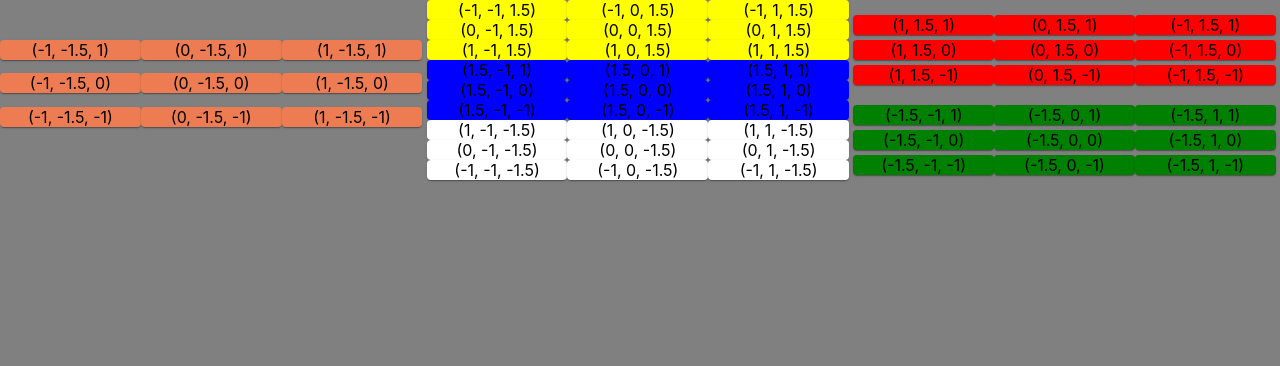
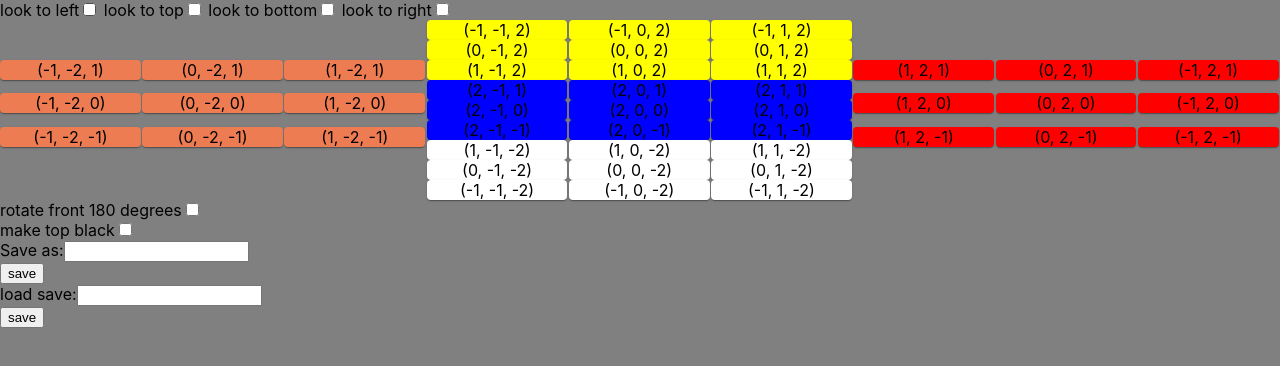
Before and after one commit to TheAlexSannikov/rubiks, a React (Create React App) app: page / in a window 1280 px wide. Shown: the top 366 px of the page. Built offline with nearby package versions, Linux system fonts and the light colour scheme.

Commit message:
sorting works, before rework mapping

```diff
--- a/package.json
+++ b/package.json
@@ -7,7 +7,9 @@
     "@testing-library/jest-dom": "^5.11.9",
     "@testing-library/react": "^11.2.3",
     "@testing-library/user-event": "^12.6.2",
+    "@types/mathjs": "^9.4.2",
     "material-ui": "^0.20.2",
+    "mathjs": "^9.4.4",
     "mongoose": "^6.0.4",
     "react": "^17.0.1",
     "react-dom": "^17.0.1",
--- a/src/App.css
+++ b/src/App.css
@@ -36,7 +36,7 @@ body {
 .cubepiece {
   display: flex;
   justify-content: center;
-  min-width: 11vw;
+  width: 11vw;
 }
 
 .cubeRow {
--- a/src/Cube.js
+++ b/src/Cube.js
@@ -2,38 +2,39 @@ import React from "react";
 import "./App.css";
 import { Grid } from "@material-ui/core";
 import CubeFace from "./CubeFace";
+import { pi, rotate } from "mathjs";
 
 const faceNames = ["BOTTOM", "FRONT", "RIGHT", "BACK", "LEFT", "TOP"];
 
 const faceCharacteristics = {
 	FRONT: {
 		initialColor: "BLUE",
-		rowColTopLeft: [1,-1],
+		rowColTopLeft: [1, -1],
 		faceCoords: { frozen: "+X", row: "Y", col: "Z" },
 	},
 	BACK: {
 		initialColor: "GREEN",
-		rowColTopLeft: [1,-1], // guess
+		rowColTopLeft: [1, -1], // guess
 		faceCoords: { frozen: "-X", row: "Y", col: "Z" },
 	},
 	RIGHT: {
 		initialColor: "RED",
-		rowColTopLeft: [1,1],
+		rowColTopLeft: [1, 1],
 		faceCoords: { frozen: "+Y", row: "X", col: "Z" },
 	},
 	LEFT: {
 		initialColor: "ORANGE",
-		rowColTopLeft: [1,-1],
+		rowColTopLeft: [1, -1],
 		faceCoords: { frozen: "-Y", row: "X", col: "Z" },
 	},
 	TOP: {
 		initialColor: "YELLOW",
-		rowColTopLeft: [-1,-1],
+		rowColTopLeft: [-1, -1],
 		faceCoords: { frozen: "+Z", row: "Y", col: "X" },
 	},
 	BOTTOM: {
 		initialColor: "WHITE",
-		rowColTopLeft: [1,-1],
+		rowColTopLeft: [1, -1],
 		faceCoords: { frozen: "-Z", row: "Y", col: "X" },
 	},
 };
@@ -42,25 +43,18 @@ const axes = { x: "X", y: "Y", z: "Z" };
 
 const rotationDirs = { cw: -90, ccw: +90 };
 
-// used to distinguish top, meat, bottom layers on each face. Assuming rendered for viewing at front face.
-const rowTopLeft = {
-	// may not be correct yet
-	FRONT: 1,
-	BACK: 1,
-	RIGHT: 1,
-	LEFT: 1,
-	TOP: -1,
-	BOTTOM: 1,
+const pieceFilter = {
+	all: { min: [-2, -2, -2], max: [2, 2, 2] },
+	posX: { min: [1, -2, -2], max: [2, 2, 2] },
+	negX: { min: [-2, -2, -2], max: [-1, 2, 2] },
+	posY: { min: [-2, 1, -2], max: [2, 2, 2] },
+	negY: { min: [-2, -2, -2], max: [2, -1, 2] },
+	posZ: { min: [-2, -2, 1], max: [2, 2, 2] },
+	negZ: { min: [-2, -2, -2], max: [2, 2, -1] },
 };
 
-const pieceFilter = {
-	posX: "POSX",
-	negX: "NEGX",
-	posY: "POSY",
-	negY: "NEGY",
-	posZ: "POSZ",
-	negZ: "NEGZ",
-};
+// a better way to iterate through pieces
+const cubeMap = new Map();
 
 class Cube extends React.Component {
 	constructor(props) {
@@ -75,7 +69,6 @@ class Cube extends React.Component {
 		this.rotateFrontCW = this.rotateFrontCW.bind(this);
 		this.rotateFront180Deg = this.rotateFront180Deg.bind(this);
 		this.rotateFrontCCW = this.rotateFrontCCW.bind(this);
-		this.makeTopBlack = this.makeTopBlack.bind(this); //debug purposes
 		this.getTopControls = this.getTopControls.bind(this);
 		this.getBottomControls = this.getBottomControls.bind(this);
 	}
@@ -110,8 +103,6 @@ class Cube extends React.Component {
 			newCube[faceName] = newFace;
 		}
 		await this.setState({ cube: newCube });
-		console.log("this.state.cube");
-		console.log(this.state.cube);
 	}
 
 	// helper to loadInitialState. frozenCoord is set to +/- 1.5, other coordinates depend on row/col
@@ -119,31 +110,33 @@ class Cube extends React.Component {
 		const frozenCoord = newFace.faceCoords.frozen;
 		const rowCoord = newFace.faceCoords.row;
 		const colCoord = newFace.faceCoords.col;
-		let coordinates = {};
+		let coordinates = [];
 		switch (frozenCoord) {
 			case "+X": // front
-				coordinates = { x: 1.5, y: col, z: row }; // coord system may not be correct TODO: fix
+				coordinates = [2, col, row];
 				break;
 			case "-X": // back
-				coordinates = { x: -1.5, y: col, z: row };
+				coordinates = [-2, col, row]; // coord system may not be correct TODO: fix
 				break;
 			case "+Y": // right
-				coordinates = { x: col, y: 1.5, z: row };
+				coordinates = [col, 2, row];
 				break;
 			case "-Y": // left
-				coordinates = { x: col, y: -1.5, z: row };
+				coordinates = [col, -2, row];
 				break;
 			case "+Z": //top
-				coordinates = { x: row, y: col, z: 1.5 };
+				coordinates = [row, col, 2];
 				break;
 			case "-Z": // bottom
-				coordinates = { x: row, y: col, z: -1.5 };
+				coordinates = [row, col, -2];
 				break;
 
 			default:
 				throw new Error("frozenCoord does not have a valid case!");
 		}
-		return { color: color, coordinates: coordinates };
+		const piece = { color: color, coordinates: coordinates };
+		cubeMap.set(coordinates, piece);
+		return piece;
 	}
 
 	// use rotation matrix
@@ -162,10 +155,10 @@ class Cube extends React.Component {
 
 		switch (faceOfRotation) {
 			case "FRONT":
-				this.rotateHelper(pieceFilter.posX, axes.X, dir);
+				this.rotateHelper(pieceFilter.posX, axes.x, dir);
 				break;
 			case "BACK":
-				this.rotateHelper(pieceFilter.negX, axes.X, dir); // mirror this?
+				this.rotateHelper(pieceFilter.negX, axes.x, dir); // mirror this?
 				break;
 
 			default:
@@ -173,81 +166,125 @@ class Cube extends React.Component {
 		}
 	}
 
-	//performs actual rotation, updating this.state.cube
-	rotateHelper(filter, axis, degrees) {
-		// filter out pieces that match the filter. Look through each face.
-		for (const face in this.state.cube) {
-			console.log(face);
+	// rotates all faces matching the filter along the specified axis by specified degrees. Updates this.state.cube
+	rotateHelper(filter, axisOfRotation, piRadians) {
+		console.log(
+			"in rotate helper. args: " +
+				filter +
+				" " +
+				axisOfRotation +
+				" " +
+				piRadians
+		);
+
+		// setup rotation
+		// TODO: hardcode common values to avoid rounding?
+		const cos = Math.cos(Math.PI * piRadians);
+		const sin = Math.sin(Math.PI * piRadians);
+		let rotationMatrix = [];
+
+		switch (axisOfRotation) {
+			case axes.x:
+				rotationMatrix = [1, 0, 0];
+				break;
+			case axes.y:
+				rotationMatrix = [0, 1, 0];
+				break;
+			case axes.z:
+				rotationMatrix = [0, 0, 1];
+				break;
+			default:
+				throw new Error(
+					"axisOfRotation is not valid: " + axisOfRotation
+				);
 		}
-	}
+		// matchignPieces is directly mapped to cube. matchingPiecesBeforeRotation has their colors before the rotation.
+		let matchingPieces = this.filterPieces(filter);
+		const matchingPiecesBeforeRotation = new Map(matchingPieces);
 
-	// rotates all faces matching the filter along the specified axis by specified degrees
-	rotateHelper(filter, axisOfRotation, degrees) {}
+		// console.log("this.state.cube before");
+		// console.log(this.state.cube);
+		// console.log("matchingPieces before");
+		// console.log(matchingPieces);
 
-	lookToRightFace() {
-		const faces = this.state.cube;
-		let newFaces = {};
-		newFaces["FRONT"] = faces["RIGHT"];
-		newFaces["RIGHT"] = faces["BACK"];
-		newFaces["BACK"] = faces["LEFT"];
-		newFaces["LEFT"] = faces["FRONT"];
+		// calculate new coordinates for each piece - ie which piece will be recolored
+		for (const pieceMap of matchingPiecesBeforeRotation) {
+			let newPieceMatrix = rotate(
+				pieceMap[1].coordinates,
+				Math.PI * piRadians,
+				rotationMatrix
+			);
 
-		newFaces["TOP"] = this.rotateFace(faces["TOP"], "cw");
-		newFaces["BOTTOM"] = this.rotateFace(faces["BOTTOM"], "ccw");
-		this.setState({ faces: newFaces });
+			// round the coordinates
+			for (let i = 0; i < 3; i++)
+				newPieceMatrix[i] = Math.round(newPieceMatrix[i]);
+
+			// update color
+			console.log("matchingPieces");
+			console.log(matchingPieces);
+			console.log(newPieceMatrix, pieceMap[1].color);
+
+			if (!matchingPieces.has(newPieceMatrix)) {
+				console.log(newPieceMatrix);
+				throw new Error(
+					"calculated coordinates are not in matchingPieces!"
+				);
+			}
+
+			let pieceToBeUpdated = matchingPieces.get(newPieceMatrix);
+			console.log(pieceToBeUpdated);
+			pieceToBeUpdated.color = pieceMap[1].color;
+
+			matchingPieces.set(newPieceMatrix, {
+				coordinates: newPieceMatrix,
+				color: pieceMap[1].color,
+			});
+		}
+		console.log("matchingPieces after");
+		console.log(matchingPieces);
+
+		// console.log("this.state.cube after");
 		// console.log(this.state.cube);
 	}
 
+	// returns an array of pieces that satisfy the filter
+	filterPieces(filter) {
+		// let matchingPieces = [];
+		// filter out pieces that match the filter. Look through each face.
+		// TODO: may rework for efficient
+
+		const matchingPieces = new Map();
+
+		[...cubeMap].filter(([k, v]) => {
+			for (let i = 0; i < 3; i++) {
+				if (!(k[i] >= filter.min[i] && k[i] <= filter.max[i])) return;
+			}
+			matchingPieces.set(k, v);
+		});
+
+		console.log("matchingPieces");
+		console.log(matchingPieces);
+		return matchingPieces;
+	}
+
+	lookToRightFace() {
+		console.log("looking to right face");
+		this.rotateHelper(pieceFilter.all, axes.z, -0.5);
+	}
+
 	lookToLeftFace() {
-		const faces = this.state.cube;
-		let newFaces = {};
-		newFaces["FRONT"] = faces["LEFT"];
-		newFaces["LEFT"] = faces["BACK"];
-		newFaces["BACK"] = faces["RIGHT"];
-		newFaces["RIGHT"] = faces["FRONT"];
-		newFaces["TOP"] = this.rotateFace(faces["TOP"], "ccw");
-		newFaces["BOTTOM"] = this.rotateFace(faces["BOTTOM"], "cw");
-		this.setState({ faces: newFaces });
-		// console.log(this.state.cube);
+		console.log("looking to left face");
+		this.rotateHelper(pieceFilter.all, axes.z, +0.5);
 	}
 
 	lookToTopFace() {
-		const faces = this.state.cube;
-		let newFaces = {};
-		newFaces["FRONT"] = faces["TOP"];
-		newFaces["TOP"] = this.rotateFace(
-			this.rotateFace(faces["BACK"], "cw"),
-			"cw"
-		); //fix issue?
-		newFaces["BACK"] = this.rotateFace(
-			this.rotateFace(faces["BOTTOM"], "cw"),
-			"cw"
-		); //fix issue?;
-		newFaces["BOTTOM"] = faces["FRONT"];
-
-		newFaces["LEFT"] = this.rotateFace(faces["LEFT"], "cw");
-		newFaces["RIGHT"] = this.rotateFace(faces["RIGHT"], "ccw");
-		this.setState({ faces: newFaces });
-		// console.log(this.state.cube);
+		console.log("looking to top face");
+		this.rotateHelper(pieceFilter.all, axes.y, -0.5);
 	}
 
 	lookToBottomFace() {
-		const faces = this.state.cube;
-		let newFaces = {};
-		newFaces["FRONT"] = faces["BOTTOM"];
-		newFaces["BOTTOM"] = this.rotateFace(
-			this.rotateFace(faces["BACK"], "cw"),
-			"cw"
-		); //fix issue?
-		newFaces["BACK"] = this.rotateFace(
-			this.rotateFace(faces["TOP"], "cw"),
-			"cw"
-		); //fix issue?
-		newFaces["TOP"] = faces["FRONT"];
-		newFaces["LEFT"] = this.rotateFace(faces["LEFT"], "ccw");
-		newFaces["RIGHT"] = this.rotateFace(faces["RIGHT"], "cw");
-		this.setState({ faces: newFaces });
-		// console.log(this.state.cube);
+		console.log("looking to bottom face");
+		this.rotateHelper(pieceFilter.all, axes.y, +0.5);
 	}
 
 	rotateFrontCW(cube, directlyUpdateCube) {
@@ -298,8 +335,8 @@ class Cube extends React.Component {
 	}
 
 	rotateFront180Deg(cube) {
-		let newCube = this.rotateFrontCW(cube);
-		return this.rotateFrontCW(newCube);
+		console.log("rotate front 180 degrees");
+		this.rotateHelper(pieceFilter.posX, axes.x, 1);
 	}
 
 	rotateFrontCCW(cube, directlyUpdateCube) {
@@ -312,26 +349,6 @@ class Cube extends React.Component {
 		} else {
 			return newCube;
 		}
-	}
-
-	makeTopBlack() {
-		let newFaces = JSON.parse(JSON.stringify(this.state.cube));
-		let face = this.state.cube["FRONT"];
-		if (
-			face === undefined ||
-			face[0] === undefined ||
-			face[0][0] === undefined
-		) {
-			console.log("could not set top black");
-			return;
-		}
-		for (let i = 0; i < 3; i++) {
-			for (let j = 0; j < 3; j++) {
-				face[i][j] = "BLACK";
-			}
-		}
-		newFaces["TOP"] = face;
-		this.setState({ faces: newFaces });
 	}
 
 	getTopControls() {
@@ -425,7 +442,8 @@ class Cube extends React.Component {
 		);
 	}
 
-	render() {
+	// gets cube. In grid, etc.
+	getRenderableCube() {
 		let renderableFaces = {};
 		for (const faceName of faceNames) {
 			const renderableFace = (
@@ -437,8 +455,6 @@ class Cube extends React.Component {
 			);
 			renderableFaces[faceName] = renderableFace;
 		}
-		console.log("renderableFaces:");
-		console.log(renderableFaces);
 
 		return (
 			<>
@@ -463,9 +479,22 @@ class Cube extends React.Component {
 						<Grid item xs="3"></Grid>
 						{renderableFaces["RIGHT"]}
 						<Grid item xs="3"></Grid>
-						{renderableFaces["BACK"]}
+						{/* {renderableFaces["BACK"]} */}
 					</Grid>
 				</Grid>
+			</>
+		);
+	}
+
+	render() {
+		const topControls = this.getTopControls();
+		const bottomControls = this.getBottomControls();
+		const renderableCube = this.getRenderableCube();
+		return (
+			<>
+				{topControls}
+				{renderableCube}
+				{bottomControls}
 			</>
 		);
 	}
--- a/src/CubeFace.js
+++ b/src/CubeFace.js
@@ -13,8 +13,6 @@ class CubeFace extends React.Component {
 
 	getFace() {
 		if (this.props.face === undefined) return;
-		console.log("this.props.face");
-		console.log(this.props.face);
 		const topIndex = (this.props.face.rowColTopLeft[0] == 1) ? 1 : -1;
 		const bottomIndex = (this.props.face.rowColTopLeft[0] == 1) ? -1 : 1;
 		return (
@@ -27,7 +25,6 @@ class CubeFace extends React.Component {
 	}
 
 	render() {
-		console.log("getting face");
 		return <>{this.getFace()}</>;
 	}
 }
--- a/src/CubeRow.js
+++ b/src/CubeRow.js
@@ -3,21 +3,20 @@ import "./App.css";
 import { Grid, Paper } from "@material-ui/core";
 
 function CubeRow(props) {
-	console.log("CubeRow.js: props");
-	console.log(props);
 	if (props.face === undefined || props.row === undefined) return;
+
 
 	let piecesOfRow = [];
 	for (const colNum in props.face.grid[props.row]) {
-		const coordinates = props.face["grid"][props.row][colNum].coordinates;
+		const coordinates = props.face.grid[props.row][colNum].coordinates;
 		piecesOfRow[colNum] = (
-			<Grid item>
+			<Grid item xs={4}>
 				<Paper
 					className={`cubepiece ${
-						props.face.grid[props.row][colNum]["color"]
+						props.face.grid[props.row][colNum].color
 					}`}
 				>
-					({coordinates.x}, {coordinates.y}, {coordinates.z})
+					({coordinates[0]}, {coordinates[1]}, {coordinates[2]})
 				</Paper>
 			</Grid>
 		);
```
Also changed, not shown: reference/links.txt, 1 other file (tests, documents, lock files or other folders).
